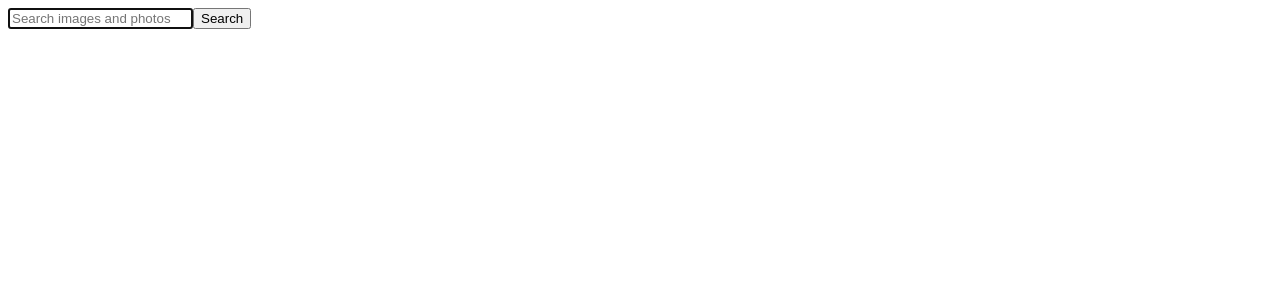
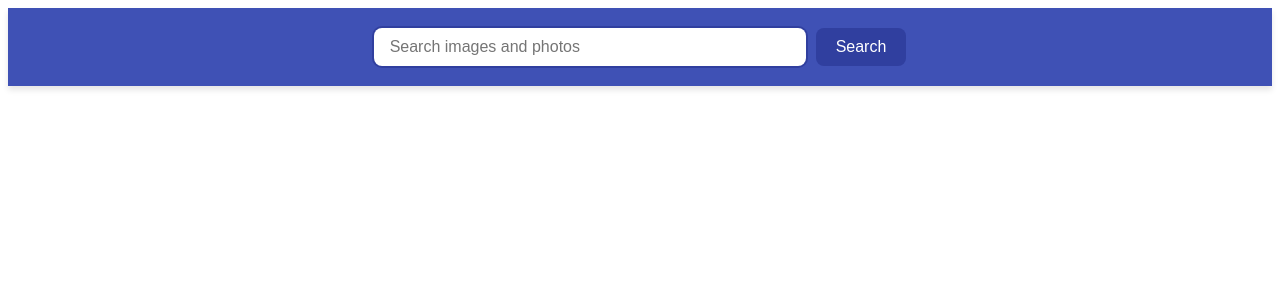
Before and after one commit to Yevhenii-93/goit-react-hw-04, a React (Vite) app: page / in a window 1280 px wide. Shown: the top 300 px of the page. Built offline with nearby package versions, Linux system fonts and the light colour scheme.

Commit message:
add searchBar style

```diff
--- a/src/components/SearchBar/SearchBar.jsx
+++ b/src/components/SearchBar/SearchBar.jsx
@@ -1,4 +1,5 @@
 import toast, { Toaster } from "react-hot-toast";
+import css from "./SearchBar.module.css";
 
 export default function SearchBar({ onSubmit }) {
   const handleSubmit = (event) => {
@@ -14,16 +15,19 @@ export default function SearchBar({ onSubmit }) {
   };
 
   return (
-    <header>
-      <form onSubmit={handleSubmit}>
+    <header className={css.searchHeader}>
+      <form className={css.searchForm} onSubmit={handleSubmit}>
         <input
+          className={css.searchInput}
           name="topik"
           type="text"
           autoComplete="off"
           autoFocus
           placeholder="Search images and photos"
         />
-        <button type="submit">Search</button>
+        <button className={css.searchButton} type="submit">
+          Search
+        </button>
         <Toaster position="top-center" />
       </form>
     </header>
--- /dev/null
+++ b/src/components/SearchBar/SearchBar.module.css
@@ -0,0 +1,44 @@
+.searchHeader {
+  background-color: #3f51b5;
+  padding: 20px 0;
+  box-shadow: 0 4px 6px rgba(0, 0, 0, 0.1);
+}
+
+.searchForm {
+  display: flex;
+  justify-content: center;
+  align-items: center;
+  max-width: 600px;
+  margin: 0 auto;
+  gap: 10px;
+}
+
+.searchInput {
+  width: 100%;
+  max-width: 400px;
+  padding: 10px 16px;
+  border: none;
+  border-radius: 8px;
+  font-size: 16px;
+  outline: none;
+  transition: box-shadow 0.2s;
+}
+
+.searchInput:focus {
+  box-shadow: 0 0 0 2px #303f9f;
+}
+
+.searchButton {
+  padding: 10px 20px;
+  background-color: #303f9f;
+  color: white;
+  border: none;
+  border-radius: 8px;
+  font-size: 16px;
+  cursor: pointer;
+  transition: background-color 0.2s;
+}
+
+.searchButton:hover {
+  background-color: #283593;
+}
```
